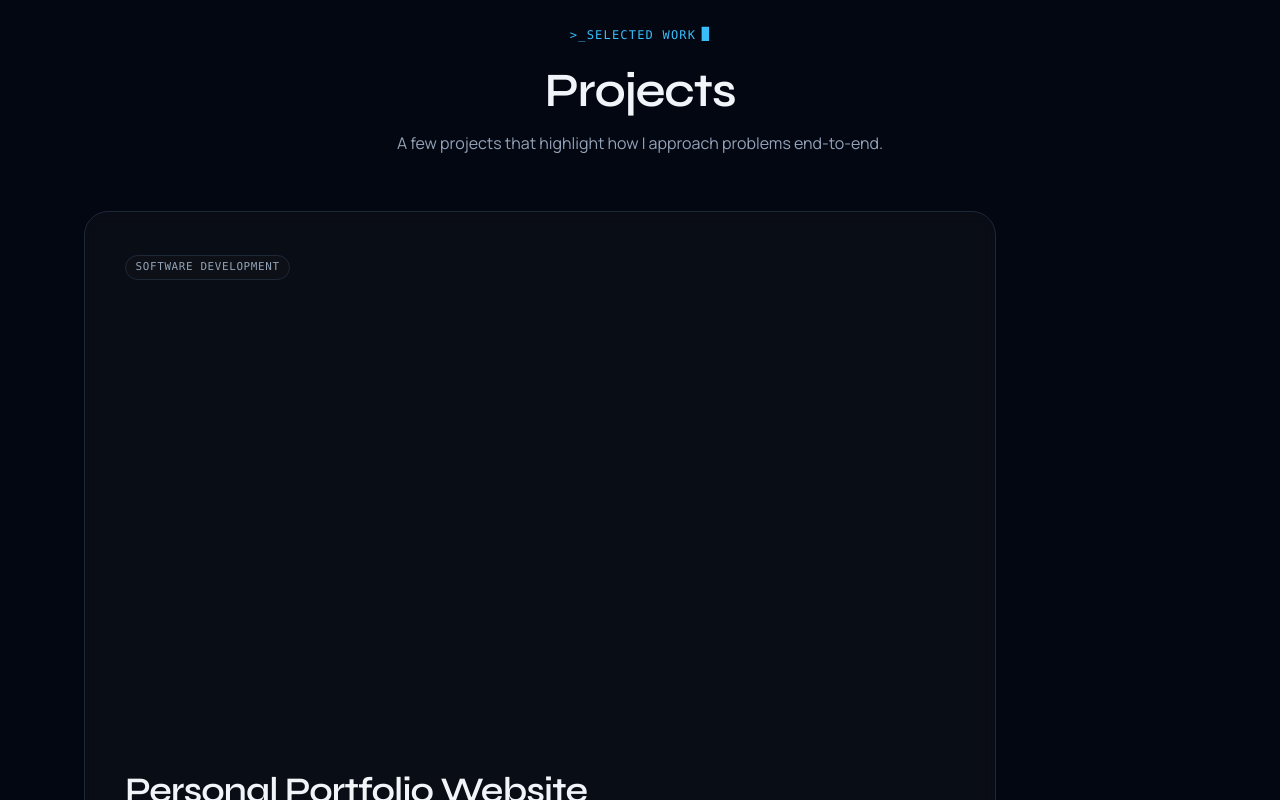
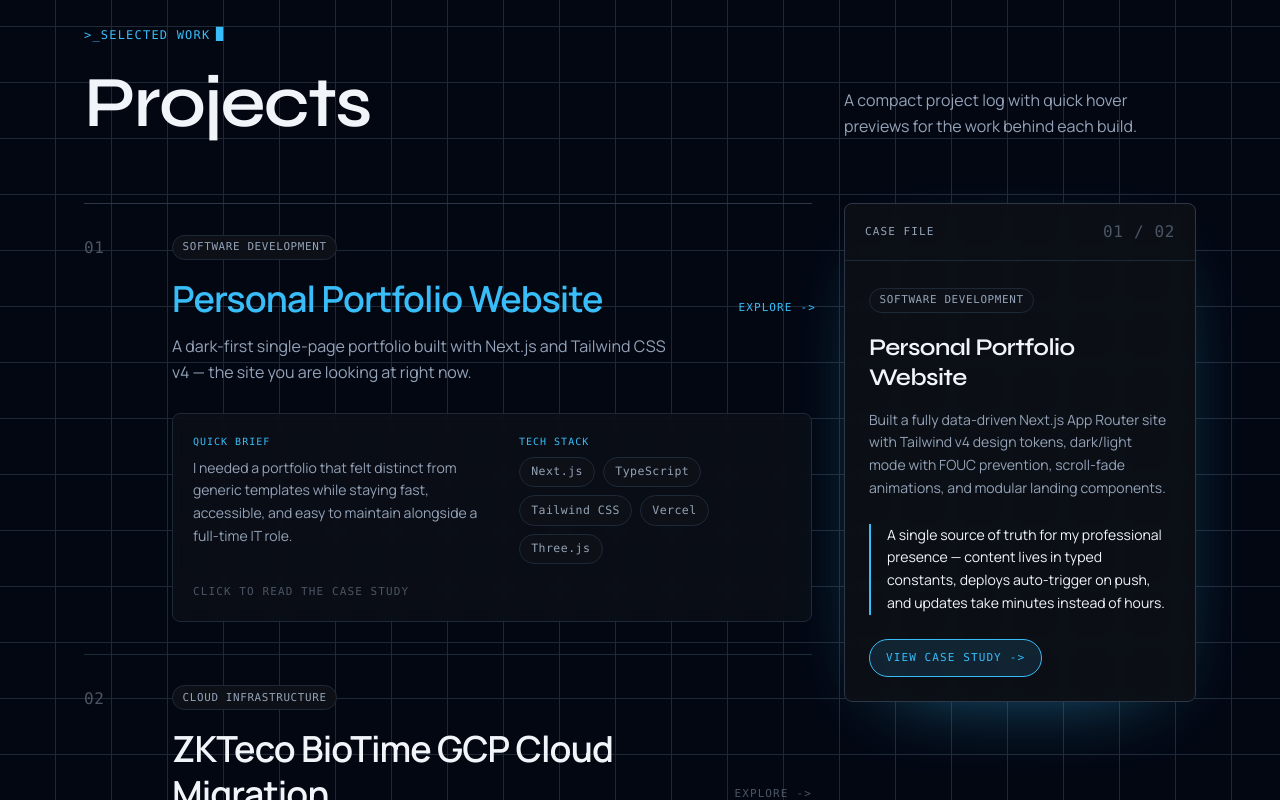
Before and after one commit to jkdleon/website-portfolio, a Next.js app: page / in a window 1280 px wide. Shown: the part 5260-6060 px from the top of the page. Built offline with nearby package versions, Linux system fonts and the light colour scheme.

Commit message:
fix: redesign project hover previews

```diff
--- a/src/components/landing/Projects.tsx
+++ b/src/components/landing/Projects.tsx
@@ -7,16 +7,19 @@ import { projects } from '@/lib/constants/projects';
 import { Project } from '@/lib/constants/types';
 
 export default function Projects({ id }: { id?: string }) {
-  const [hoverIndex, setHoverIndex] = useState<number | null>(null);
+  const [activeIndex, setActiveIndex] = useState(0);
   const [activeProject, setActiveProject] = useState<Project | null>(null);
 
   useEffect(() => {
     if (!activeProject) return;
+
     const onKey = (e: KeyboardEvent) => {
       if (e.key === 'Escape') setActiveProject(null);
     };
+
     document.addEventListener('keydown', onKey);
     document.body.style.overflow = 'hidden';
+
     return () => {
       document.removeEventListener('keydown', onKey);
       document.body.style.overflow = '';
@@ -25,138 +28,166 @@ export default function Projects({ id }: { id?: string }) {
 
   if (projects.length === 0) return null;
 
+  const activePreview = projects[activeIndex] ?? projects[0];
+
   return (
-    <SectionWrapper id={id ?? 'projects'}>
+    <SectionWrapper id={id ?? 'projects'} className="grid-bg">
       <div className="max-w-6xl mx-auto px-5">
-        <div
-          className={`transition-opacity duration-300 ${
-            hoverIndex !== null ? 'opacity-35' : 'opacity-100'
-          }`}
-        >
-          <div className="flex justify-center">
+        <div className="grid gap-8 md:grid-cols-[minmax(0,1fr)_22rem] md:items-end mb-12 md:mb-16">
+          <div>
             <SectionLabel label="selected work" />
-          </div>
-          <h2 className="text-4xl md:text-5xl font-semibold tracking-tight text-foreground text-center">
+            <h2 className="text-5xl md:text-7xl font-semibold tracking-tight text-foreground leading-none">
               Projects
             </h2>
-          <p className="text-muted text-sm md:text-base mt-4 mb-14 max-w-3xl mx-auto text-center">
-            A few projects that highlight how I approach problems end-to-end.
+          </div>
+          <p className="text-muted text-sm md:text-base leading-relaxed max-w-sm md:justify-self-end">
+            A compact project log with quick hover previews for the work behind each build.
           </p>
         </div>
 
-        <div className="space-y-7 md:space-y-10">
-          {projects.map((project, i) => {
-            const isHovered = hoverIndex === i;
+        <div className="grid gap-8 lg:grid-cols-[minmax(0,1fr)_22rem] lg:items-start">
+          <div className="border-t border-border-strong">
+            {projects.map((project, index) => {
+              const isActive = activeIndex === index;
+              const projectNumber = String(index + 1).padStart(2, '0');
+              const href = project.caseStudyHref ?? project.link;
+
               return (
+                <article
+                  key={project.title}
+                  onPointerEnter={() => setActiveIndex(index)}
+                  onFocusCapture={() => setActiveIndex(index)}
+                  className="group border-b border-border transition-colors duration-150 hover:border-accent/60 focus-within:border-accent/60"
+                >
                   <button
-                key={project.title}
                     type="button"
                     onClick={() => setActiveProject(project)}
-                onMouseEnter={() => setHoverIndex(i)}
-                onMouseLeave={() => setHoverIndex(null)}
-                onFocus={() => setHoverIndex(i)}
-                onBlur={() => setHoverIndex(null)}
-                className={`group block text-left rounded-3xl border overflow-hidden bg-surface/70 backdrop-blur-sm ${
-                  isHovered
-                    ? 'w-full border-accent shadow-[0_28px_90px_-36px_rgba(56,189,248,0.55)] transition-[width,border-color,box-shadow,transform] duration-300 ease-out md:-translate-x-6'
-                    : 'w-full md:w-[82%] border-border transition-[border-color,box-shadow] duration-150'
+                    aria-expanded={isActive}
+                    aria-controls={`project-peek-${index}`}
+                    className="w-full text-left grid gap-5 py-7 md:grid-cols-[4rem_minmax(0,1fr)_7.5rem] md:gap-6"
+                  >
+                    <span className="gutter-num pt-1">{projectNumber}</span>
+
+                    <span className="min-w-0">
+                      {project.category && (
+                        <span className="chip-mono mb-4">{project.category}</span>
+                      )}
+                      <span
+                        className={`block text-2xl md:text-4xl font-semibold tracking-tight leading-tight transition-colors duration-150 ${
+                          isActive ? 'text-accent' : 'text-foreground'
                         }`}
                       >
+                        {project.title}
+                      </span>
+                      <span className="block mt-3 text-muted text-sm md:text-base leading-relaxed max-w-2xl">
+                        {project.description}
+                      </span>
+                    </span>
+
+                    <span
+                      className={`hidden md:flex items-center justify-end gap-2 self-center font-mono text-[11px] tracking-widest uppercase transition-all duration-150 ${
+                        isActive ? 'translate-x-1 text-accent' : 'text-subtle'
+                      }`}
+                    >
+                      Explore
+                      <span aria-hidden="true">-&gt;</span>
+                    </span>
+                  </button>
+
                   <div
-                  className="grid overflow-hidden"
-                  style={{
-                    gridTemplateColumns: isHovered
-                      ? 'minmax(0, 55fr) minmax(min(280px, 45vw), 45fr)'
-                      : 'minmax(0, 1fr) minmax(0, 0fr)',
-                    transition: isHovered
-                      ? 'grid-template-columns 450ms cubic-bezier(0.25, 0.46, 0.45, 0.94)'
-                      : 'none',
-                  }}
+                    id={`project-peek-${index}`}
+                    aria-hidden={!isActive}
+                    className={`grid overflow-hidden transition-[grid-template-rows,opacity] duration-300 ease-out group-hover:grid-rows-[1fr] group-hover:opacity-100 group-focus-within:grid-rows-[1fr] group-focus-within:opacity-100 ${
+                      isActive ? 'grid-rows-[1fr] opacity-100' : 'grid-rows-[0fr] opacity-0'
+                    }`}
                   >
-                  <div className="flex flex-col min-h-[300px] p-6 md:p-10">
+                    <div className="overflow-hidden">
+                      <div className="pb-8 md:ml-[5.5rem]">
+                        <div className="grid gap-5 rounded-lg border border-border bg-surface/70 p-5 backdrop-blur-sm md:grid-cols-[minmax(0,1fr)_auto]">
                           <div>
-                      {project.category && (
-                        <span className="chip-mono">{project.category}</span>
+                            {project.challenge && (
+                              <>
+                                <p className="font-mono text-[10px] text-accent tracking-widest uppercase mb-2">
+                                  Quick Brief
+                                </p>
+                                <p className="text-muted text-sm leading-relaxed max-w-2xl">
+                                  {project.challenge}
+                                </p>
+                              </>
                             )}
                           </div>
-                    <div className="flex-1 flex items-center">
-                      <div className="w-full">
-                        <h3 className="text-3xl md:text-4xl font-semibold tracking-tight text-foreground leading-tight max-w-xl">
-                          {project.title}
-                        </h3>
-                        <div
-                          className="grid overflow-hidden"
-                          style={{
-                            gridTemplateRows: isHovered ? '1fr' : '0fr',
-                            transition: isHovered
-                              ? 'grid-template-rows 450ms cubic-bezier(0.25, 0.46, 0.45, 0.94)'
-                              : 'none',
-                          }}
-                        >
-                          <div className="overflow-hidden">
-                            <p className="mt-3 text-muted text-sm md:text-base leading-relaxed max-w-md">
-                              {project.description}
+
+                          {project.tools.length > 0 && (
+                            <div className="md:max-w-[17rem]">
+                              <p className="font-mono text-[10px] text-accent tracking-widest uppercase mb-2">
+                                Tech Stack
                               </p>
+                              <div className="flex flex-wrap gap-2">
+                                {project.tools.slice(0, 5).map((tool) => (
+                                  <span key={tool} className="chip pointer-events-none">
+                                    {tool}
+                                  </span>
+                                ))}
+                                {project.tools.length > 5 && (
+                                  <span className="chip pointer-events-none">
+                                    +{project.tools.length - 5}
+                                  </span>
+                                )}
+                              </div>
+                            </div>
+                          )}
+
+                          {href && (
+                            <span className="md:col-span-2 font-mono text-[11px] tracking-widest uppercase text-subtle">
+                              Click to read the case study
+                            </span>
+                          )}
                         </div>
                       </div>
                     </div>
                   </div>
-                    <div
-                      className={`flex items-center justify-end gap-3 font-mono text-[11px] tracking-widest uppercase transition-opacity duration-300 ${
-                        isHovered ? 'opacity-100 text-accent' : 'opacity-100 text-subtle'
-                      }`}
-                    >
-                      Explore
-                      <span
-                        className={`inline-block transition-transform duration-300 ${
-                          isHovered ? 'translate-x-1' : ''
-                        }`}
-                      >
-                        →
-                      </span>
+                </article>
+              );
+            })}
           </div>
+
+          <aside className="lg:sticky lg:top-24 rounded-lg border border-border-strong bg-surface/85 overflow-hidden shadow-[0_24px_90px_-50px_rgba(56,189,248,0.75)] backdrop-blur-sm">
+            <div className="flex items-center justify-between border-b border-border px-5 py-4">
+              <p className="font-mono text-[11px] text-muted tracking-widest uppercase">
+                Case File
+              </p>
+              <p className="gutter-num">
+                {String(activeIndex + 1).padStart(2, '0')} /{' '}
+                {String(projects.length).padStart(2, '0')}
+              </p>
             </div>
-                  <div
-                    className={`overflow-hidden transition-opacity ${
-                      isHovered ? 'opacity-100 duration-300' : 'opacity-0 duration-0'
-                    }`}
-                  >
-                    <div className="h-full min-w-0 p-6 md:p-10 border-l border-border bg-background/35 flex flex-col gap-6">
-                      {project.challenge && (
-                        <div>
-                          <p className="font-mono text-[10px] text-accent tracking-widest uppercase mb-4">
-                            ◇ Challenge
+            <div className="p-5 md:p-6">
+              {activePreview.category && (
+                <span className="chip-mono mb-5">{activePreview.category}</span>
+              )}
+              <h3 className="text-2xl font-semibold tracking-tight text-foreground leading-tight mb-4">
+                {activePreview.title}
+              </h3>
+              <p className="text-muted text-sm leading-relaxed mb-6">
+                {activePreview.solution ?? activePreview.description}
               </p>
-                          <p className="text-muted text-sm md:text-base leading-relaxed">
-                            {project.challenge}
+              {activePreview.businessImpact && (
+                <div className="border-l-2 border-accent pl-4 mb-6">
+                  <p className="text-foreground text-sm leading-relaxed">
+                    {activePreview.businessImpact}
                   </p>
                 </div>
               )}
-                      {project.tools.length > 0 && (
-                        <div>
-                          <p className="font-mono text-[10px] text-accent tracking-widest uppercase mb-4">
-                            ◇ Tech Stack
-                          </p>
-                          <div className="flex flex-wrap gap-2">
-                            {project.tools.map((tool) => (
-                              <span key={tool} className="chip pointer-events-none">
-                                {tool}
-                              </span>
-                            ))}
+              <button
+                type="button"
+                onClick={() => setActiveProject(activePreview)}
+                className="inline-flex items-center gap-2 rounded-full border border-accent bg-accent-soft px-4 py-2.5 font-mono text-[11px] tracking-widest uppercase text-accent transition-colors hover:bg-accent hover:text-background"
+              >
+                View Case Study
+                <span aria-hidden="true">-&gt;</span>
+              </button>
             </div>
-                        </div>
-                      )}
-                      <div className="mt-auto">
-                        <span className="inline-flex items-center gap-2 px-4 py-2.5 rounded-full bg-accent text-background font-mono text-[11px] tracking-widest uppercase">
-                          View Case Study →
-                        </span>
-                      </div>
-                    </div>
-                  </div>
-                </div>
-              </button>
-            );
-          })}
+          </aside>
         </div>
       </div>
 
@@ -169,6 +200,8 @@ export default function Projects({ id }: { id?: string }) {
 
 function ProjectModal({ project, onClose }: { project: Project; onClose: () => void }) {
   const closeBtnRef = useRef<HTMLButtonElement>(null);
+  const href = project.caseStudyHref ?? project.link;
+
   useEffect(() => {
     closeBtnRef.current?.focus();
   }, []);
@@ -185,7 +218,7 @@ function ProjectModal({ project, onClose }: { project: Project; onClose: () => v
         onClick={onClose}
         aria-hidden="true"
       />
-      <div className="relative w-full max-w-2xl max-h-[78vh] overflow-y-auto rounded-2xl border border-border bg-surface shadow-2xl">
+      <div className="relative w-full max-w-3xl max-h-[82vh] overflow-y-auto rounded-lg border border-border bg-surface shadow-2xl">
         <button
           ref={closeBtnRef}
           type="button"
@@ -193,17 +226,22 @@ function ProjectModal({ project, onClose }: { project: Project; onClose: () => v
           aria-label={`Close ${project.title} details`}
           className="absolute top-5 right-5 w-8 h-8 inline-flex items-center justify-center rounded-full text-subtle hover:text-foreground hover:bg-border/40 transition-colors"
         >
-          ×
+          X
         </button>
+
         <div className="p-6 md:p-9">
           {project.category && (
-            <p className="font-mono text-[10px] text-accent tracking-widest uppercase mb-4 text-center">
-              ◇ {project.category}
+            <p className="font-mono text-[10px] text-accent tracking-widest uppercase mb-4">
+              {project.category}
             </p>
           )}
-          <h3 id="modal-title" className="text-2xl md:text-3xl font-semibold tracking-tight text-foreground text-center mb-8">
+          <h3
+            id="modal-title"
+            className="text-3xl md:text-4xl font-semibold tracking-tight text-foreground mb-8 pr-10"
+          >
             {project.title}
           </h3>
+
           <div className="grid md:grid-cols-2 gap-7 md:gap-9 mb-8">
             {project.challenge && (
               <div>
@@ -222,8 +260,9 @@ function ProjectModal({ project, onClose }: { project: Project; onClose: () => v
               </div>
             )}
           </div>
+
           {project.tools.length > 0 && (
-            <div className="mb-10">
+            <div className="mb-8">
               <p className="font-mono text-[10px] text-accent tracking-widest uppercase mb-3">
                 Tools &amp; Skills
               </p>
@@ -236,27 +275,28 @@ function ProjectModal({ project, onClose }: { project: Project; onClose: () => v
               </div>
             </div>
           )}
+
           {project.businessImpact && (
-            <div className="rounded-xl border border-border bg-background/60 p-6 mb-8">
+            <div className="rounded-lg border border-border bg-background/60 p-6 mb-8">
               <p className="font-mono text-[10px] text-accent tracking-widest uppercase mb-3">
-                ◇ Impact
+                Impact
               </p>
               <p className="text-foreground text-base leading-relaxed">
                 {project.businessImpact}
               </p>
             </div>
           )}
-          {(project.caseStudyHref ?? project.link) && (
-            <div className="flex flex-wrap gap-3">
+
+          {href && (
             <a
-                href={project.caseStudyHref ?? project.link}
+              href={href}
               target="_blank"
               rel="noopener noreferrer"
-                className="inline-flex items-center gap-2 px-5 py-2.5 rounded-full bg-accent text-background font-mono text-[11px] tracking-widest uppercase hover:opacity-90 transition-opacity"
+              className="inline-flex items-center gap-2 rounded-full bg-accent px-5 py-2.5 font-mono text-[11px] tracking-widest uppercase text-background transition-opacity hover:opacity-90"
             >
-                {project.linkLabel} →
+              {project.linkLabel || 'View Project'}
+              <span aria-hidden="true">-&gt;</span>
             </a>
-            </div>
           )}
         </div>
       </div>
```
Lines whose indentation alone changed are shown as unchanged.
